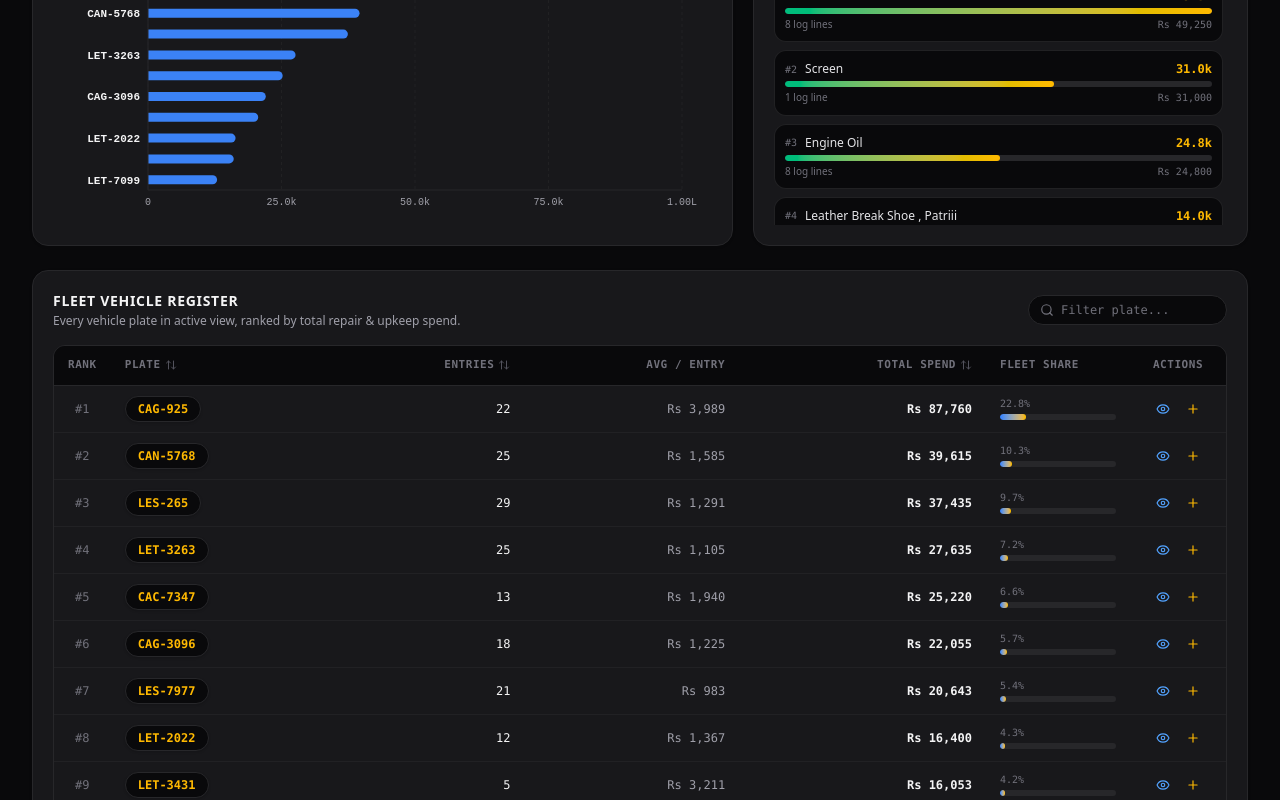
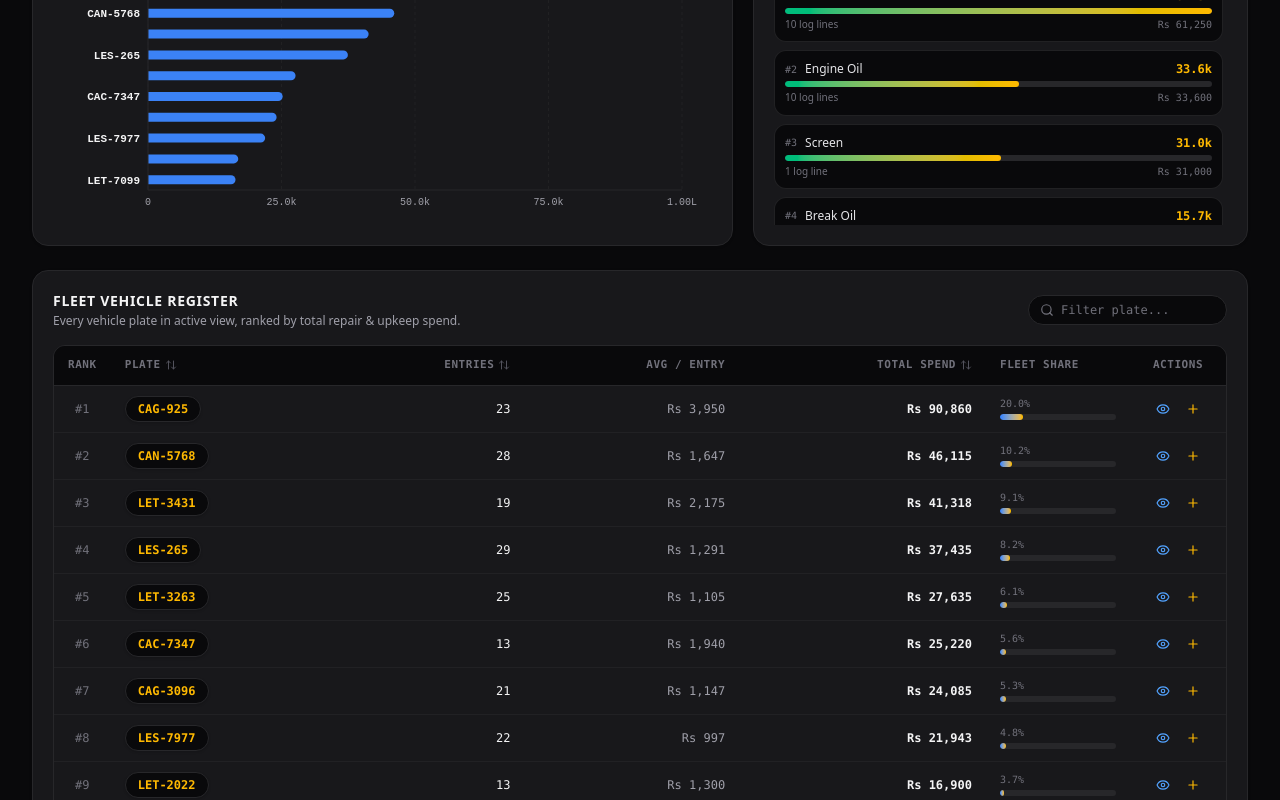
Before and after one commit to nabeelahmad240132572/Vecel-data, a React (Vite) app: page / in a window 1280 px wide. Shown: the part 880-1680 px from the top of the page. Built offline with nearby package versions, Linux system fonts and the light colour scheme.

Commit message:
feat: update maintenance records with July 2026 data
Add new oil change and inventory expense entries for July 16, 2026, to the fleet maintenance registry.

```diff
--- a/src/data/initialData.ts
+++ b/src/data/initialData.ts
@@ -385,7 +385,60 @@ export const ALL_SHEET_RECORDS: ExpenseRecord[] = [
   { id: "rec-715-13", date: "2026-07-15", vehicle: "CAG-3096", category: "Irregular Expense", additionalInfo: "Paint", amount: 3500, inventory: null, item: "Paint", value: 3500 },
   { id: "rec-715-14", date: "2026-07-15", vehicle: "CAC-7347", category: "Irregular Expense", additionalInfo: "Leather Shoe", amount: 9000, inventory: null, item: "Leather Shoe", value: 9000 },
   { id: "rec-715-15", date: "2026-07-15", vehicle: "CAC-7347", category: "Oil Change", additionalInfo: "carrociene Oil", amount: 2500, inventory: null, item: "carrociene Oil", value: 2500 },
-  { id: "rec-715-16", date: "2026-07-15", vehicle: "CAC-7347", category: "Regular Expense", additionalInfo: "Greese 6 Box", amount: 6000, inventory: null, item: "Greese 6 Box", value: 6000 }
+  { id: "rec-715-16", date: "2026-07-15", vehicle: "CAC-7347", category: "Regular Expense", additionalInfo: "Greese 6 Box", amount: 6000, inventory: null, item: "Greese 6 Box", value: 6000 },
+
+  // --- DATE 7/16/2026 ---
+  { id: "rec-716-1", date: "2026-07-16", vehicle: "LET-2019", category: "Oil Change", subCategory: "Inventory", additionalInfo: "Engine Oil", amount: null, inventory: 4400, item: "Engine Oil", value: 4400 },
+  { id: "rec-716-2", date: "2026-07-16", vehicle: "LET-2019", category: "Oil Change", subCategory: "Inventory", additionalInfo: "Oil Filter", amount: null, inventory: 600, item: "Oil Filter", value: 600 },
+  { id: "rec-716-3", date: "2026-07-16", vehicle: "LET-2019", category: "Oil Change", subCategory: "Inventory", additionalInfo: "Lister", amount: null, inventory: 40, item: "Lister", value: 40 },
+  { id: "rec-716-4", date: "2026-07-16", vehicle: "LET-3431", category: "Irregular Expense", subCategory: "Inventory", additionalInfo: "Hub Sell", amount: null, inventory: 300, item: "Hub Sell", value: 300 },
+  { id: "rec-716-5", date: "2026-07-16", vehicle: "LET-3431", category: "Irregular Expense", subCategory: "Inventory", additionalInfo: "Hub Sell", amount: null, inventory: 600, item: "Hub Sell", value: 600 },
+  { id: "rec-716-6", date: "2026-07-16", vehicle: "LET-3431", category: "Irregular Expense", subCategory: "Inventory", additionalInfo: "Break Washer", amount: null, inventory: 400, item: "Break Washer", value: 400 },
+  { id: "rec-716-7", date: "2026-07-16", vehicle: "LET-3431", category: "Irregular Expense", subCategory: "Inventory", additionalInfo: "Break Washer", amount: null, inventory: 600, item: "Break Washer", value: 600 },
+  { id: "rec-716-8", date: "2026-07-16", vehicle: "LET-3431", category: "Oil Change", subCategory: "Inventory", additionalInfo: "Break Oil", amount: null, inventory: 1750, item: "Break Oil", value: 1750 },
+  { id: "rec-716-9", date: "2026-07-16", vehicle: "LET-3431", category: "Irregular Expense", subCategory: "Inventory", additionalInfo: "Kul patriii", amount: null, inventory: 100, item: "Kul patriii", value: 100 },
+  { id: "rec-716-10", date: "2026-07-16", vehicle: "LET-3431", category: "Oil Change", subCategory: "Inventory", additionalInfo: "Break Oil", amount: null, inventory: 315, item: "Break Oil", value: 315 },
+  { id: "rec-716-11", date: "2026-07-16", vehicle: "ABA-9882", category: "Common Expense", subCategory: "Fuel Expense", additionalInfo: "Petrol", amount: 1000, inventory: null, item: "Petrol", value: 1000 },
+  { id: "rec-716-12", date: "2026-07-16", vehicle: "LET-3431", category: "Oil Change", additionalInfo: "Break oil", amount: 1400, inventory: null, item: "Break oil", value: 1400 },
+  { id: "rec-716-13", date: "2026-07-16", vehicle: "LET-3431", category: "Oil Change", additionalInfo: "carrociene Oil", amount: 2500, inventory: null, item: "carrociene Oil", value: 2500 },
+  { id: "rec-716-14", date: "2026-07-16", vehicle: "LET-3431", category: "Regular Expense", additionalInfo: "Greese 3 Box", amount: 3000, inventory: null, item: "Greese 3 Box", value: 3000 },
+  { id: "rec-716-15", date: "2026-07-16", vehicle: "LET-3431", category: "Irregular Expense", additionalInfo: "Leather Break Shoe", amount: 10000, inventory: null, item: "Leather Break Shoe", value: 10000 },
+  { id: "rec-716-16", date: "2026-07-16", vehicle: "LES-7977", category: "Irregular Expense", additionalInfo: "Stirrups , Welding", amount: 1300, inventory: null, item: "Stirrups , Welding", value: 1300 },
+
+  // --- DATE 7/17/2026 ---
+  { id: "rec-717-1", date: "2026-07-17", vehicle: "CAN-5768", category: "Oil Change", subCategory: "Inventory", additionalInfo: "Engine Oil", amount: null, inventory: 4400, item: "Engine Oil", value: 4400 },
+  { id: "rec-717-2", date: "2026-07-17", vehicle: "CAN-5768", category: "Oil Change", subCategory: "Inventory", additionalInfo: "Filter", amount: null, inventory: 1800, item: "Filter", value: 1800 },
+  { id: "rec-717-3", date: "2026-07-17", vehicle: "CAC-8123", category: "Irregular Expense", subCategory: "Inventory", additionalInfo: "Lister", amount: null, inventory: 30, item: "Lister", value: 30 },
+  { id: "rec-717-4", date: "2026-07-17", vehicle: "LES-237", category: "Irregular Expense", subCategory: "Inventory", additionalInfo: "Hub Sell", amount: null, inventory: 150, item: "Hub Sell", value: 150 },
+  { id: "rec-717-5", date: "2026-07-17", vehicle: "LES-237", category: "Irregular Expense", subCategory: "Inventory", additionalInfo: "Break Washer", amount: null, inventory: 300, item: "Break Washer", value: 300 },
+  { id: "rec-717-6", date: "2026-07-17", vehicle: "LES-237", category: "Oil Change", subCategory: "Inventory", additionalInfo: "Break Oil", amount: null, inventory: 315, item: "Break Oil", value: 315 },
+  { id: "rec-717-7", date: "2026-07-17", vehicle: "LET-3431", category: "Irregular Expense", additionalInfo: "Screen Intalled", amount: 3000, inventory: null, item: "Screen Intalled", value: 3000 },
+  { id: "rec-717-8", date: "2026-07-17", vehicle: "CBK-2124", category: "Irregular Expense", additionalInfo: "Side Mirror Rod Reapair", amount: 1100, inventory: null, item: "Side Mirror Rod Reapair", value: 1100 },
+  { id: "rec-717-9", date: "2026-07-17", vehicle: "LET-3431", category: "Irregular Expense", additionalInfo: "Silikone", amount: 900, inventory: null, item: "Silikone", value: 900 },
+  { id: "rec-717-10", date: "2026-07-17", vehicle: "LES-4029", category: "Irregular Expense", additionalInfo: "Beem , Grip", amount: 1200, inventory: null, item: "Beem , Grip", value: 1200 },
+  { id: "rec-717-11", date: "2026-07-17", vehicle: "CAG-925", category: "Irregular Expense", additionalInfo: "Kary , Beem", amount: 3100, inventory: null, item: "Kary , Beem", value: 3100 },
+  { id: "rec-717-12", date: "2026-07-17", vehicle: "CBJ-7792", category: "Irregular Expense", additionalInfo: "Wire , Tape , Labor", amount: 2200, inventory: null, item: "Wire , Tape , Labor", value: 2200 },
+  { id: "rec-717-13", date: "2026-07-17", vehicle: "CAZ-8204", category: "Irregular Expense", additionalInfo: "Fan Installed", amount: 300, inventory: null, item: "Fan Installed", value: 300 },
+  { id: "rec-717-14", date: "2026-07-17", vehicle: "LES-8840", category: "Oil Change", additionalInfo: "Power Oil", amount: 1100, inventory: null, item: "Power Oil", value: 1100 },
+  { id: "rec-717-15", date: "2026-07-17", vehicle: "CAN-5768", category: "fuel expense", additionalInfo: "Diesel", amount: 300, inventory: null, item: "Diesel", value: 300 },
+  { id: "rec-717-16", date: "2026-07-17", vehicle: "CAG-3096", category: "Irregular Expense", additionalInfo: "Passing", amount: 1300, inventory: null, item: "Passing", value: 1300 },
+  { id: "rec-717-17", date: "2026-07-17", vehicle: "LET-2022", category: "Irregular Expense", additionalInfo: "Allignment", amount: 500, inventory: null, item: "Allignment", value: 500 },
+
+  // --- DATE 7/18/2026 ---
+  { id: "rec-718-1", date: "2026-07-18", vehicle: "CBJ-7792", category: "Irregular Expense", subCategory: "Inventory", additionalInfo: "Center Galla", amount: null, inventory: 5000, item: "Center Galla", value: 5000 },
+  { id: "rec-718-2", date: "2026-07-18", vehicle: "CBJ-7792", category: "Irregular Expense", subCategory: "Inventory", additionalInfo: "Roof Razer Complete", amount: null, inventory: 1500, item: "Roof Razer Complete", value: 1500 },
+  { id: "rec-718-3", date: "2026-07-18", vehicle: "LET-3431", category: "Irregular Expense", subCategory: "Inventory", additionalInfo: "Mirror Handle", amount: null, inventory: 400, item: "Mirror Handle", value: 400 },
+  { id: "rec-718-4", date: "2026-07-18", vehicle: "LES-237", category: "Irregular Expense", subCategory: "Inventory", additionalInfo: "Mirror Handle", amount: null, inventory: 200, item: "Mirror Handle", value: 200 },
+  { id: "rec-718-5", date: "2026-07-18", vehicle: "CAG-3096", category: "Oil Change", subCategory: "Inventory", additionalInfo: "Break Oil", amount: null, inventory: 630, item: "Break Oil", value: 630 },
+  { id: "rec-718-6", date: "2026-07-18", vehicle: "CAG-3096", category: "Irregular Expense", subCategory: "Inventory", additionalInfo: "Break Washer", amount: null, inventory: 100, item: "Break Washer", value: 100 },
+  { id: "rec-718-7", date: "2026-07-18", vehicle: "LES-237", category: "Irregular Expense", additionalInfo: "Leather Break Shoe", amount: 2000, inventory: null, item: "Leather Break Shoe", value: 2000 },
+  { id: "rec-718-8", date: "2026-07-18", vehicle: "LET-7099", category: "Irregular Expense", additionalInfo: "Shaaft Galla , Roof , Razer , Size", amount: 3000, inventory: null, item: "Shaaft Galla , Roof , Razer , Size", value: 3000 },
+  { id: "rec-718-9", date: "2026-07-18", vehicle: "LET-7099", category: "Irregular Expense", additionalInfo: "nut", amount: 450, inventory: null, item: "nut", value: 450 },
+  { id: "rec-718-10", date: "2026-07-18", vehicle: "ABA-9882", category: "Common Expense", subCategory: "Maintenance & Repair", additionalInfo: "Tuning", amount: 1800, inventory: null, item: "Tuning", value: 1800 },
+  { id: "rec-718-11", date: "2026-07-18", vehicle: "ABA-9882", category: "Common Expense", subCategory: "Fuel Expense", additionalInfo: "Petrol", amount: 1000, inventory: null, item: "Petrol", value: 1000 },
+  { id: "rec-718-12", date: "2026-07-18", vehicle: "LES-1830", category: "Service Expense", additionalInfo: "Service Expense", amount: 1500, inventory: null, item: "Service Expense", value: 1500 },
+  { id: "rec-718-13", date: "2026-07-18", vehicle: "ABA-9882", category: "Common Expense", subCategory: "Maintenance & Repair", additionalInfo: "Puncture", amount: 450, inventory: null, item: "Puncture", value: 450 },
+  { id: "rec-718-14", date: "2026-07-18", vehicle: "ABA-9882", category: "Common Expense", subCategory: "Fuel Expense", additionalInfo: "Petrol", amount: 1000, inventory: null, item: "Petrol", value: 1000 }
 ];
 
 export const SHEET_RECORDS: ExpenseRecord[] = ALL_SHEET_RECORDS;
```
